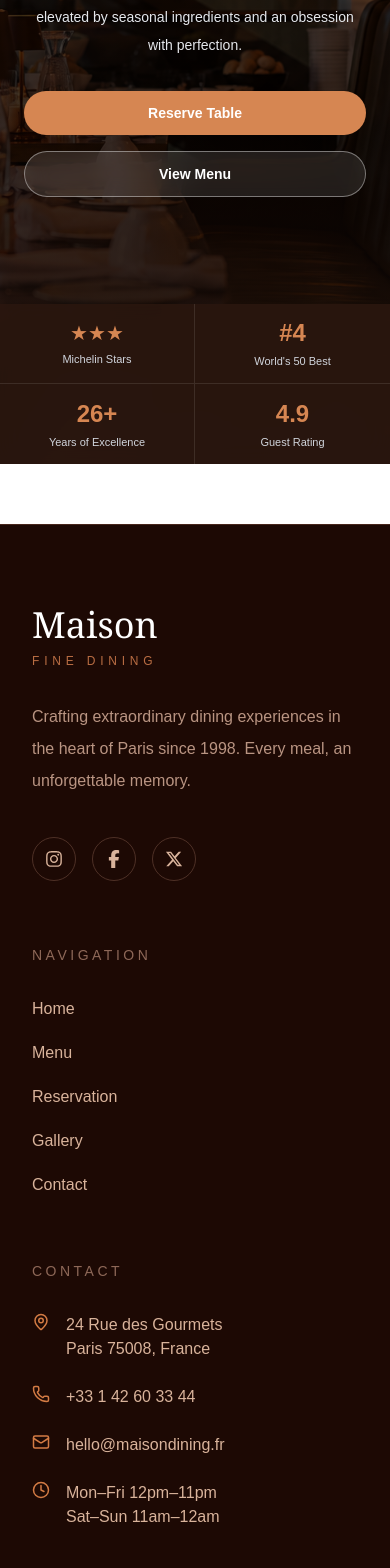
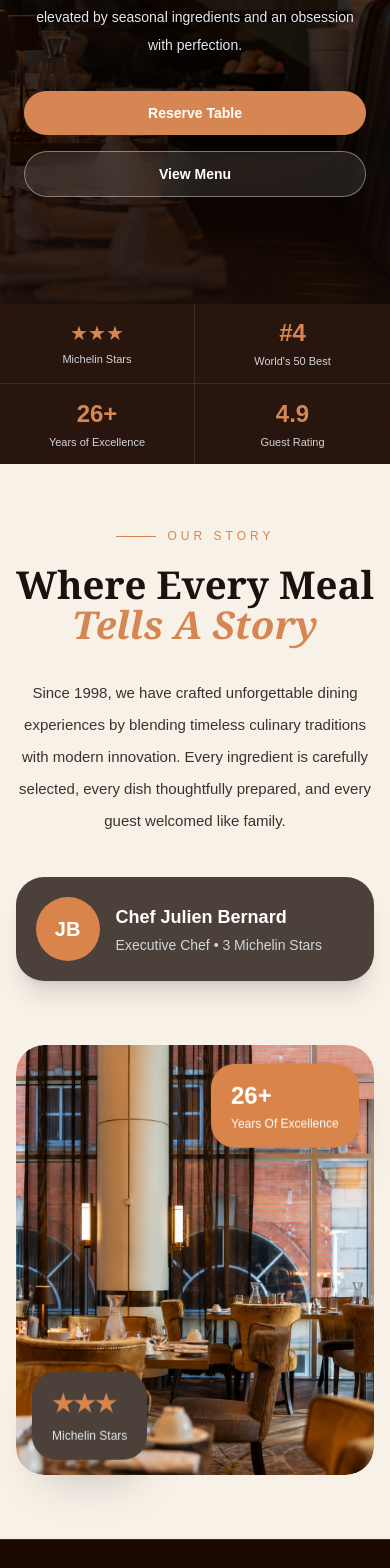
Before and after one commit to Harsh-berwal/Maison-Restaurant, a Next.js app: page / in a window 390 px wide. Shown: the part 380-1948 px from the top of the page. Built offline with nearby package versions, Linux system fonts and the light colour scheme; no server answers.

Commit message:
Completed the about section and thr responsiveness

```diff
--- a/app/(public)/page.tsx
+++ b/app/(public)/page.tsx
@@ -1,6 +1,6 @@
 import Navbar from "@/components/layouts/navbar";
 import Hero from "@/components/home/Hero";
-// import About from "@/components/home/About";
+import About from "@/components/home/About";
 // import FeaturedMenu from "@/components/home/FeaturedMenu";
 // import Testimonials from "@/components/home/Testimonials";
 // import CTA from "@/components/home/CTA";
@@ -12,7 +12,8 @@ export default function Home() {
     <>
       <Navbar />
       <Hero />
-      {/* <About />
+      <About />
+      {/*
       <FeaturedMenu />
       <Testimonials />
       <CTA />
--- /dev/null
+++ b/components/home/About.tsx
@@ -0,0 +1,306 @@
+"use client";
+
+import Image from "next/image";
+import { useEffect, useRef } from "react";
+import gsap from "gsap";
+import { ScrollTrigger } from "gsap/ScrollTrigger";
+
+gsap.registerPlugin(ScrollTrigger);
+
+export default function About() {
+  const sectionRef = useRef<HTMLElement>(null);
+
+  const leftRef = useRef<HTMLDivElement>(null);
+  const rightRef = useRef<HTMLDivElement>(null);
+
+  const titleRef = useRef<HTMLHeadingElement>(null);
+  const subtitleRef = useRef<HTMLParagraphElement>(null);
+  const descRef = useRef<HTMLParagraphElement>(null);
+
+  const chefCardRef = useRef<HTMLDivElement>(null);
+  const imageRef = useRef<HTMLDivElement>(null);
+
+  const topCardRef = useRef<HTMLDivElement>(null);
+  const bottomCardRef = useRef<HTMLDivElement>(null);
+
+ useEffect(() => {
+  const ctx = gsap.context(() => {
+    // Initial States
+    gsap.set(leftRef.current, {
+      x: -80,
+      opacity: 0,
+    });
+
+    gsap.set(rightRef.current, {
+      x: 80,
+      opacity: 0,
+    });
+
+    gsap.set(imageRef.current, {
+      scale: 1.15,
+    });
+
+
+
+    // Scroll Animation
+    const tl = gsap.timeline({
+      scrollTrigger: {
+        trigger: sectionRef.current,
+        start: "top 75%",
+        once: true,
+      },
+    });
+
+    tl.to(leftRef.current, {
+      x: 0,
+      opacity: 1,
+      duration: 1,
+      ease: "power3.out",
+    })
+      .to(
+        rightRef.current,
+        {
+          x: 0,
+          opacity: 1,
+          duration: 1,
+          ease: "power3.out",
+        },
+        "-=0.7"
+      )
+      .to(
+        imageRef.current,
+        {
+          scale: 1,
+          duration: 1.5,
+          ease: "power3.out",
+        },
+        "<"
+      );
+
+    // ============================
+    // Floating Cards (Much Smoother)
+    // ============================
+
+    gsap.to(topCardRef.current, {
+      keyframes: [
+        { y: -8, rotation: 0.6, duration: 2.8 },
+        { y: 0, rotation: 0, duration: 2.8 },
+        { y: 8, rotation: -0.6, duration: 2.8 },
+        { y: 0, rotation: 0, duration: 2.8 },
+      ],
+      repeat: -1,
+      ease: "sine.inOut",
+    });
+
+    gsap.to(bottomCardRef.current, {
+      keyframes: [
+        { y: 8, rotation: -0.6, duration: 3.2 },
+        { y: 0, rotation: 0, duration: 3.2 },
+        { y: -8, rotation: 0.6, duration: 3.2 },
+        { y: 0, rotation: 0, duration: 3.2 },
+      ],
+      repeat: -1,
+      ease: "sine.inOut",
+    });
+
+    // ============================
+    // Image Hover
+    // ============================
+
+    const image = imageRef.current;
+
+    const enter = () => {
+      gsap.to(image, {
+        scale: 1.05,
+        duration: 0.8,
+        ease: "power3.out",
+      });
+    };
+
+    const leave = () => {
+      gsap.to(image, {
+        scale: 1,
+        duration: 0.8,
+        ease: "power3.out",
+      });
+    };
+
+    image?.addEventListener("mouseenter", enter);
+    image?.addEventListener("mouseleave", leave);
+
+    return () => {
+      image?.removeEventListener("mouseenter", enter);
+      image?.removeEventListener("mouseleave", leave);
+    };
+  }, sectionRef);
+
+  return () => ctx.revert();
+}, []);
+
+ return (
+  <section
+    ref={sectionRef}
+    className="relative overflow-hidden bg-[#F7F1E8] py-16 md:py-24 lg:py-32"
+  >
+    <div className="mx-auto flex w-[92%] max-w-7xl flex-col gap-16 lg:flex-row lg:items-center lg:justify-between">
+
+      {/* ================= LEFT ================= */}
+      <div
+        ref={leftRef}
+        className="w-full text-center lg:w-[46%] lg:text-left"
+      >
+        {/* Subtitle */}
+        <div className="mb-5 flex items-center justify-center gap-3 lg:justify-start">
+          <span className="h-px w-10 bg-[#d68652]" />
+
+          <p
+            ref={subtitleRef}
+            className="text-xs uppercase tracking-[4px] text-[#d68652]"
+          >
+            Our Story
+          </p>
+        </div>
+
+        {/* Heading */}
+        <h2
+          ref={titleRef}
+          className="font-serif text-[2.4rem] font-semibold leading-[1.05] text-[#1c120d] sm:text-5xl lg:text-6xl"
+        >
+          Where Every Meal
+          <br />
+
+          <span className="italic text-[#d68652]">
+            Tells A Story
+          </span>
+        </h2>
+
+        {/* Description */}
+        <p
+          ref={descRef}
+          className="mx-auto mt-8 max-w-xl text-[15px] leading-8 text-[#3d312d] sm:text-base lg:mx-0 lg:text-lg"
+        >
+          Since 1998, we have crafted unforgettable dining experiences by
+          blending timeless culinary traditions with modern innovation.
+          Every ingredient is carefully selected, every dish thoughtfully
+          prepared, and every guest welcomed like family.
+        </p>
+
+        {/* Chef Card */}
+        <div
+          ref={chefCardRef}
+          className="mx-auto mt-10 flex w-full max-w-md items-center gap-4 rounded-[28px] bg-[#4B403A] p-5 shadow-xl lg:mx-0"
+        >
+          <div className="flex h-16 w-16 shrink-0 items-center justify-center rounded-full bg-[#D8844B] text-xl font-bold text-white">
+            JB
+          </div>
+
+          <div className="text-left">
+            <h4 className="text-lg font-semibold text-white">
+              Chef Julien Bernard
+            </h4>
+
+            <p className="mt-1 text-sm text-gray-300">
+              Executive Chef • 3 Michelin Stars
+            </p>
+          </div>
+        </div>
+      </div>
+
+      {/* ================= RIGHT ================= */}
+      <div
+        ref={rightRef}
+        className="relative mx-auto w-full max-w-[620px] lg:mx-0 lg:w-[48%]"
+      >
+
+        {/* Top Floating Card */}
+        <div
+          ref={topCardRef}
+          className="
+            absolute
+            top-4
+            right-4
+            z-20
+
+            rounded-[24px]
+            bg-[#D8844B]
+            px-5
+            py-4
+            shadow-2xl
+
+            sm:top-6
+            sm:right-6
+
+            lg:-top-6
+            lg:-right-6
+          "
+        >
+          <h3 className="text-2xl font-bold text-white sm:text-3xl">
+            26+
+          </h3>
+
+          <p className="mt-1 text-xs text-white sm:text-sm">
+            Years Of Excellence
+          </p>
+        </div>
+
+        {/* Image */}
+        <div
+          className="overflow-hidden rounded-[28px] lg:rounded-[34px]"
+        >
+          <div ref={imageRef}>
+            <Image
+              src="/images/home/about-interior.png"
+              alt="Luxury Restaurant"
+              width={620}
+              height={760}
+              className="
+                h-[430px]
+                w-full
+                rounded-[28px]
+                object-cover
+
+                sm:h-[560px]
+
+                md:h-[650px]
+
+                lg:h-[700px]
+                lg:rounded-[34px]
+              "
+            />
+          </div>
+        </div>
+
+        {/* Bottom Floating Card */}
+        <div
+          ref={bottomCardRef}
+          className="
+            absolute
+            bottom-4
+            left-4
+            z-20
+
+            rounded-[24px]
+            bg-[#4B403A]
+            px-5
+            py-4
+            shadow-2xl
+
+            sm:bottom-6
+            sm:left-6
+
+            lg:-bottom-6
+            lg:-left-6
+          "
+        >
+          <h3 className="text-2xl font-bold text-[#D8844B] sm:text-3xl">
+            ★★★
+          </h3>
+
+          <p className="mt-2 text-xs text-gray-200 sm:text-sm">
+            Michelin Stars
+          </p>
+        </div>
+      </div>
+    </div>
+  </section>
+);}
--- a/components/home/Hero.tsx
+++ b/components/home/Hero.tsx
@@ -55,7 +55,7 @@ export default function Hero() {
         <section className="relative min-h-screen w-full overflow-hidden">
             {/* Background */}
             <Image
-                src="/images/hero/hero-bg.png"
+                src="/images/home/hero-bg.png"
                 alt="Restaurant Interior"
                 fill
                 priority
--- a/components/layouts/footer.tsx
+++ b/components/layouts/footer.tsx
@@ -146,7 +146,7 @@ const handleSubscribe = async () => {
     return (
         <footer
             ref={footerRef}
-            className="bg-[#1d0904] mt-15 border-t border-[#47251b] text-[#d9b39b]"
+            className="bg-[#1d0904] top-15 border-t border-[#47251b] text-[#d9b39b]"
         >
             <div className="max-w-7xl mx-auto px-8 py-20">
 
```
Also changed, not shown: public/images/home/about-interior.png (added), public/images/home/hero-bg.png (renamed from public/images/hero/hero-bg.png).
